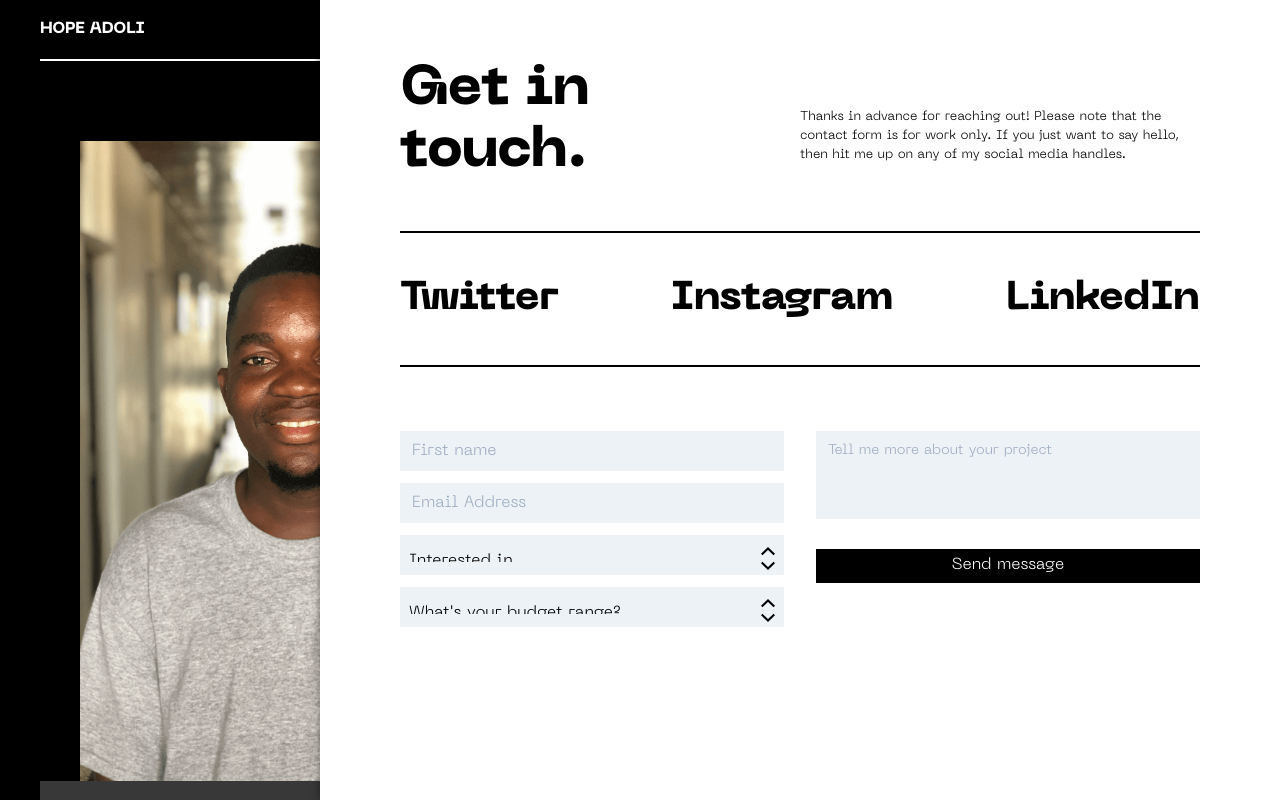
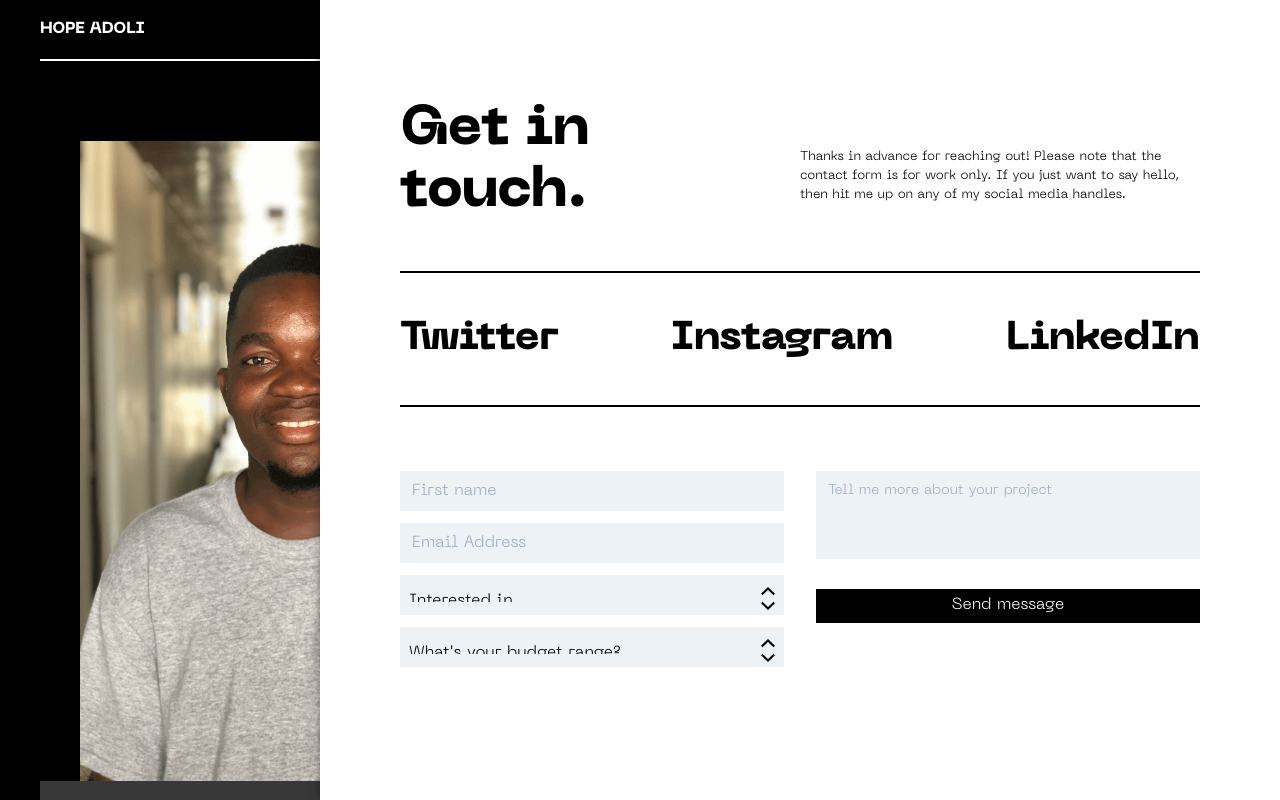
Before and after one commit to nytro04/hope-adoli, a Nuxt app: page / in a window 1280 px wide. Both pictures are taken after a click on the element "contact me". Shown: the top 800 px of the page. Built offline with nearby package versions, Linux system fonts and the light colour scheme.

Commit message:
fixes: spacing below send button

```diff
--- a/components/ContactPage.vue
+++ b/components/ContactPage.vue
@@ -1,8 +1,8 @@
 <template>
   <div
-    class="container h-auto mx-auto overflow-hidden text-black bg-white contact"
+    class="container h-auto mx-auto overflow-y-auto text-black bg-white contact"
   >
-    <div class="h-screen px-5 py-4 md:py-10 md:px-10 lg:px-20">
+    <div class="h-screen px-5 py-4 md:py-20 md:px-10 lg:px-20">
       <div class="flex justify-end">
         <CloseSvg
           class="mt-5 cursor-pointer "
```
